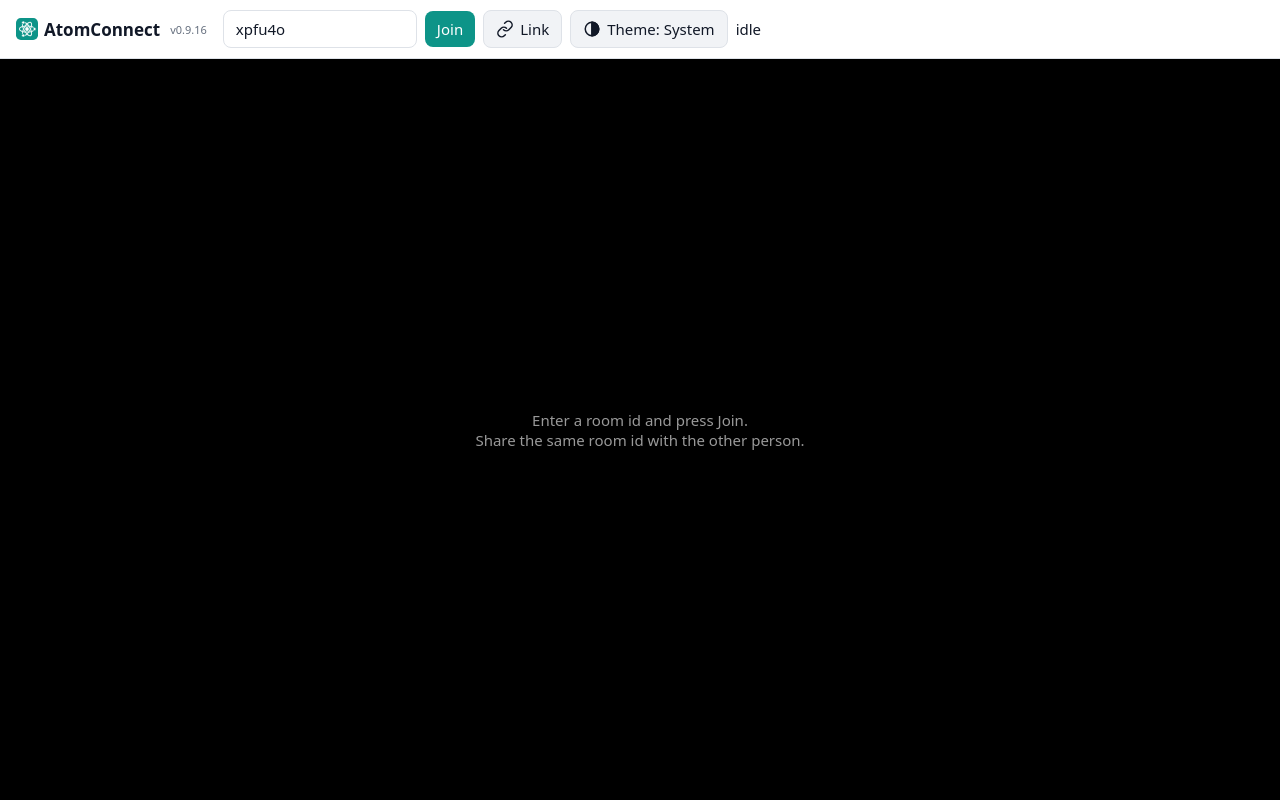
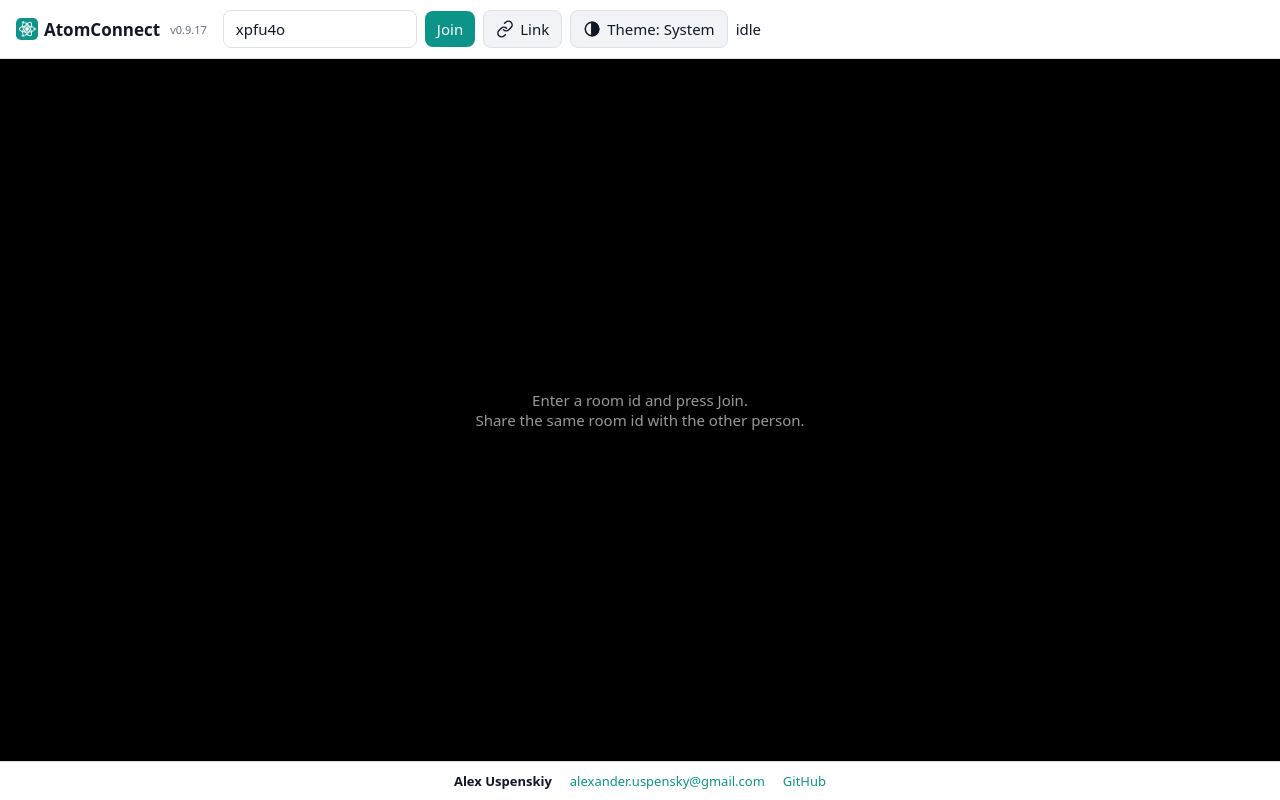
Before and after one commit to alexander-uspenskiy/AtomConnect, a plain HTML site: page client/public/index.html in a window 1280 px wide. Drawn offline with Linux system fonts and the light colour scheme.

Commit message:
Add contact footer (name, email, GitHub)
Co-Authored-By: Claude Sonnet 5.5 <noreply@anthropic.com>

```diff
--- a/client/public/index.html
+++ b/client/public/index.html
@@ -143,6 +143,9 @@
                background:var(--surface); color:var(--fg); border:1px solid var(--line); box-shadow:0 6px 24px #0005; font-size:13px; text-align:center; word-break:break-all; }
   #linkToast.show { display:block; } #linkToast b { display:block; font-size:12px; color:var(--mute); margin-bottom:2px; }
 
+  #contact { flex:none; display:flex; justify-content:center; align-items:center; flex-wrap:wrap; gap:6px 18px; padding:10px 16px; border-top:1px solid var(--line); background:var(--surface); font-size:13px; color:var(--mute); }
+  #contact b { color:var(--fg); font-weight:600; }
+  #contact a { color:var(--accent); text-decoration:none; } #contact a:hover { text-decoration:underline; }
   /* Mobile / touch */
   @media (max-width:800px) {
     /* one compact row: logo | room | Join | theme; status sits in a slim caption line */
@@ -165,6 +168,8 @@
     .controls { gap:8px; padding:8px 10px; }
     .rbtn { width:46px; height:46px; } .rbtn.leave { width:60px; }
     #fsBtn { display:none; }
+    #contact { padding:4px 10px; gap:0 10px; font-size:11px; }
+    #contact b { display:none; }
     body.touch #flip { display:grid; }
     #gearBtn { display:grid; }
     #settings { position:fixed; left:8px; right:8px; top:auto; bottom:calc(88px + env(safe-area-inset-bottom)); width:auto; max-height:70dvh; overflow:auto; }
@@ -227,11 +232,12 @@
     <button class="rbtn leave" id="leave" title="Leave" aria-label="Leave call" disabled><svg viewBox="0 0 24 24"><path transform="rotate(135 12 12)" d="M22 16.92v3a2 2 0 01-2.18 2 19.79 19.79 0 01-8.63-3.07 19.5 19.5 0 01-6-6 19.79 19.79 0 01-3.07-8.67A2 2 0 014.11 2h3a2 2 0 012 1.72 12.84 12.84 0 00.7 2.81 2 2 0 01-.45 2.11L8.09 9.91a16 16 0 006 6l1.27-1.27a2 2 0 012.11-.45 12.84 12.84 0 002.81.7A2 2 0 0122 16.92z"/></svg></button>
   </div>
 </div>
+<footer id="contact"><b>Alex Uspenskiy</b><a href="mailto:alexander.uspensky@gmail.com">alexander.uspensky@gmail.com</a><a href="https://github.com/alexander-uspenskiy/AtomConnect" target="_blank" rel="noopener">GitHub</a></footer>
 <script>
 const $ = (id) => document.getElementById(id);
 // Version: bump on each release. Deployed copy also served as /version.json
 // ({"version": "..."}) so open tabs can detect a newer deploy.
-const VERSION = '0.9.16';
+const VERSION = '0.9.17';
 const BUILD = '2026-11-19';
 $('ver').textContent = ' v' + VERSION;
 $('ver').title = `build ${BUILD}`;
--- a/client/public/version.json
+++ b/client/public/version.json
@@ -1 +1 @@
-{"version": "0.9.16", "build": "2026-11-21"}
+{"version": "0.9.17", "build": "2026-11-21"}
```
